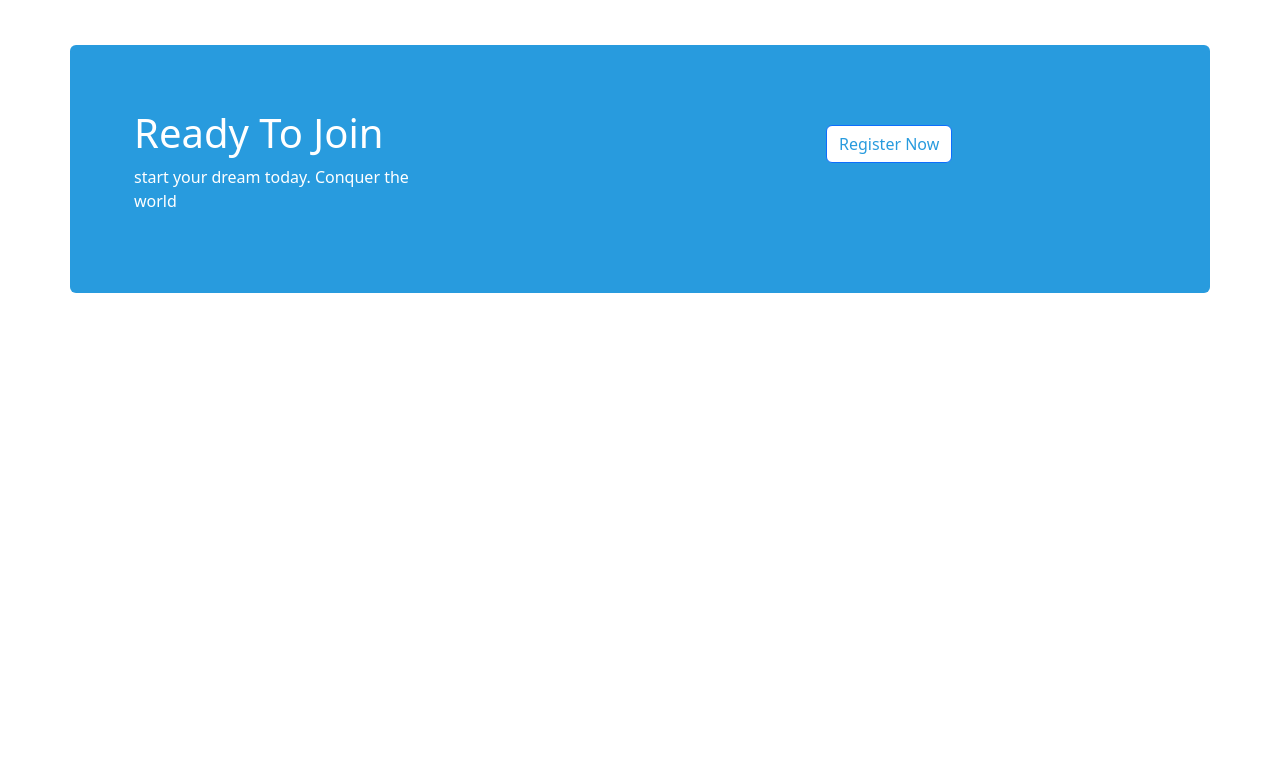
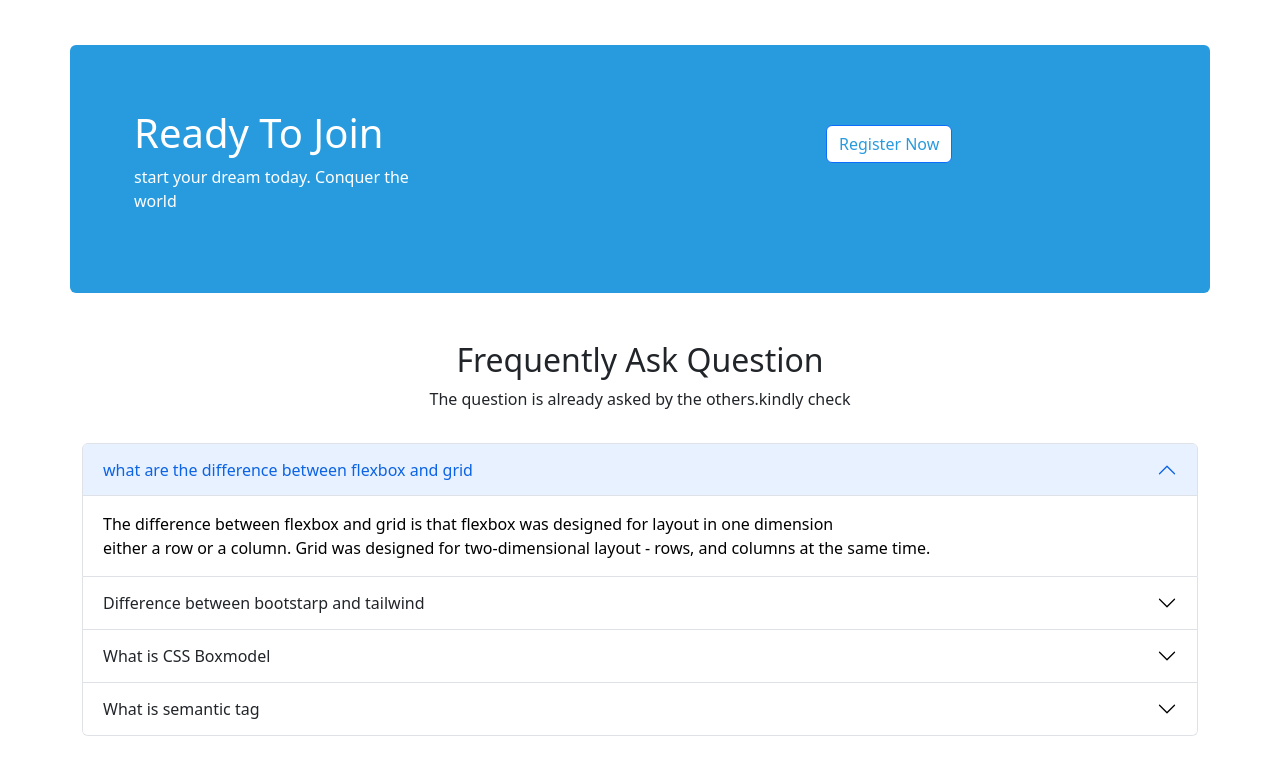
Before and after one commit to Neeta24/edTech-website, a plain HTML site: page index.html in a window 1280 px wide. Shown: the part 1527-2302 px from the top of the page. Before the commit the page ends 1820 px from the top, so only its background shows below. Drawn offline with nearby package versions, Linux system fonts and the light colour scheme.

Commit message:
accordian added

```diff
--- a/index.html
+++ b/index.html
@@ -217,8 +217,8 @@
       </div>
     </section>
     <!-- discover end -->
-
-    <section class="container">
+    <!-- join section start here -->
+    <section class="container mb-5">
       <div class="row justify-content-between p-5 mt-5 bg-ready rounded">
         <div class="col-4 p-3">
           <h1 class="text-white">Ready To Join</h1>
@@ -230,9 +230,68 @@
       </div>
 
     </section>
+<!-- join section end here -->
 
+    <!-- accordian start -->
+    <section class="container mb-5">
+     <h2  class="text-center">Frequently Ask Question</h2>
+     <p class="text-center pb-3">The question is already asked by the others.kindly check</p>
 
+      <div class="accordion" id="accordionExample">
+        <div class="accordion-item">
+          <h2 class="accordion-header" id="headingOne">
+            <button class="accordion-button" type="button" data-bs-toggle="collapse" data-bs-target="#collapseOne" aria-expanded="true" aria-controls="collapseOne ">
+              what are the difference between flexbox and grid
+            </button>
+          </h2>
+          <div id="collapseOne" class="accordion-collapse collapse show" aria-labelledby="headingOne" data-bs-parent="#accordionExample">
+            <div class="accordion-body">
+              The difference between flexbox and grid is that flexbox was designed for layout in one dimension <br> either a row or a column.
+               Grid was designed for two-dimensional layout - rows, and columns at the same time.
+            </div>
+          </div>
+        </div>
+        <div class="accordion-item">
+          <h2 class="accordion-header" id="headingThree">
+            <button class="accordion-button collapsed" type="button" data-bs-toggle="collapse" data-bs-target="#collapseThree" aria-expanded="false" aria-controls="collapseThree">
+              Difference between bootstarp and tailwind
+            </button>
+          </h2>
+          <div id="collapseThree" class="accordion-collapse collapse" aria-labelledby="headingThree" data-bs-parent="#accordionExample">
+            <div class="accordion-body">
+              Bootstrap comes with a set of pre-styled responsive, mobile-first components that possess a definite UI kit. <br> Tailwind CSS uses a set of utility classes to create a neat UI with more flexibility and uniqueness
+            </div>
+          </div>
+        </div>
 
+        <div class="accordion-item">
+          <h2 class="accordion-header" id="headingTwo">
+            <button class="accordion-button collapsed" type="button" data-bs-toggle="collapse" data-bs-target="#collapseTwo" aria-expanded="false" aria-controls="collapseTwo">
+              What is CSS Boxmodel
+            </button>
+          </h2>
+          <div id="collapseTwo" class="accordion-collapse collapse" aria-labelledby="headingTwo" data-bs-parent="#accordionExample">
+            <div class="accordion-body">
+              The CSS box model is a container that contains multiple properties including borders, margin, padding, and the content itself. <br> It is used to create the design and layout of web pages. . The web browser renders every element as a rectangular box according to the CSS box model
+            </div>
+          </div>
+        </div>
+        <div class="accordion-item">
+          <h2 class="accordion-header" id="headingThree">
+            <button class="accordion-button collapsed" type="button" data-bs-toggle="collapse" data-bs-target="#collapseThree" aria-expanded="false" aria-controls="collapseThree">
+              What is semantic tag
+            </button>
+          </h2>
+          <div id="collapseThree" class="accordion-collapse collapse" aria-labelledby="headingThree" data-bs-parent="#accordionExample">
+            <div class="accordion-body">
+              A semantic element clearly describes its meaning to both the browser and the developer. <br> Examples of semantic elements: form, table, article Clearly defines its content.
+            </div>
+          </div>
+        </div>
+
+      </div>
+
+    </section>
     </main>
 
     <!-- end main div -->
--- a/style.css
+++ b/style.css
@@ -21,3 +21,6 @@ background-color:#289BDE;
     color:#289BDE;
 
 }
+.color-accr{
+color:black;
+}
```
